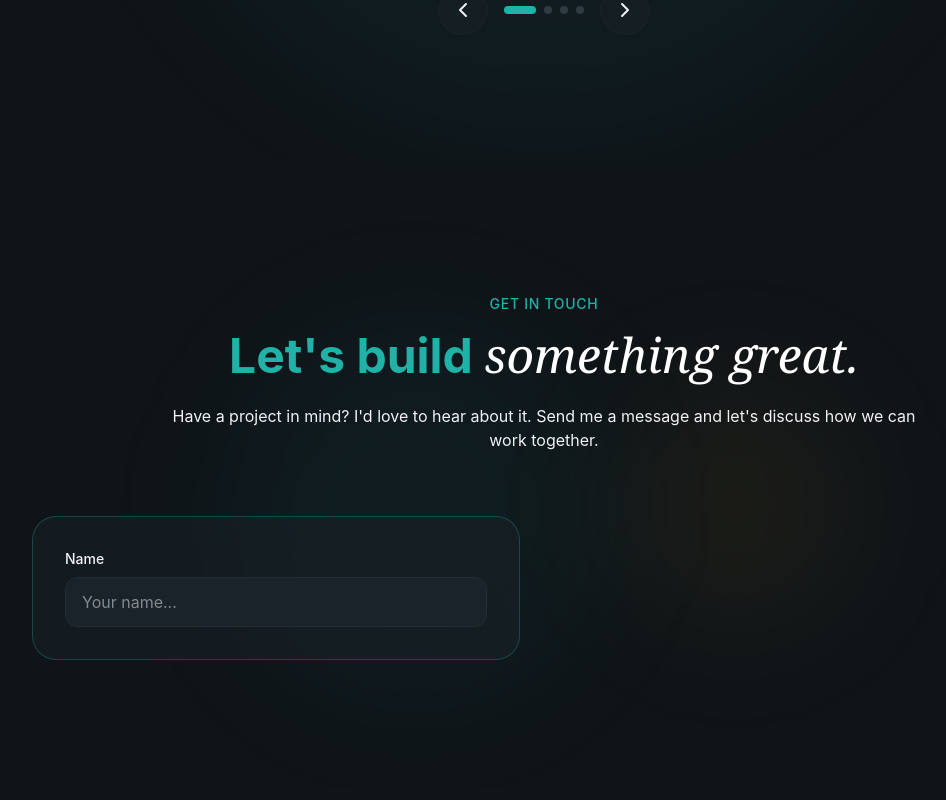
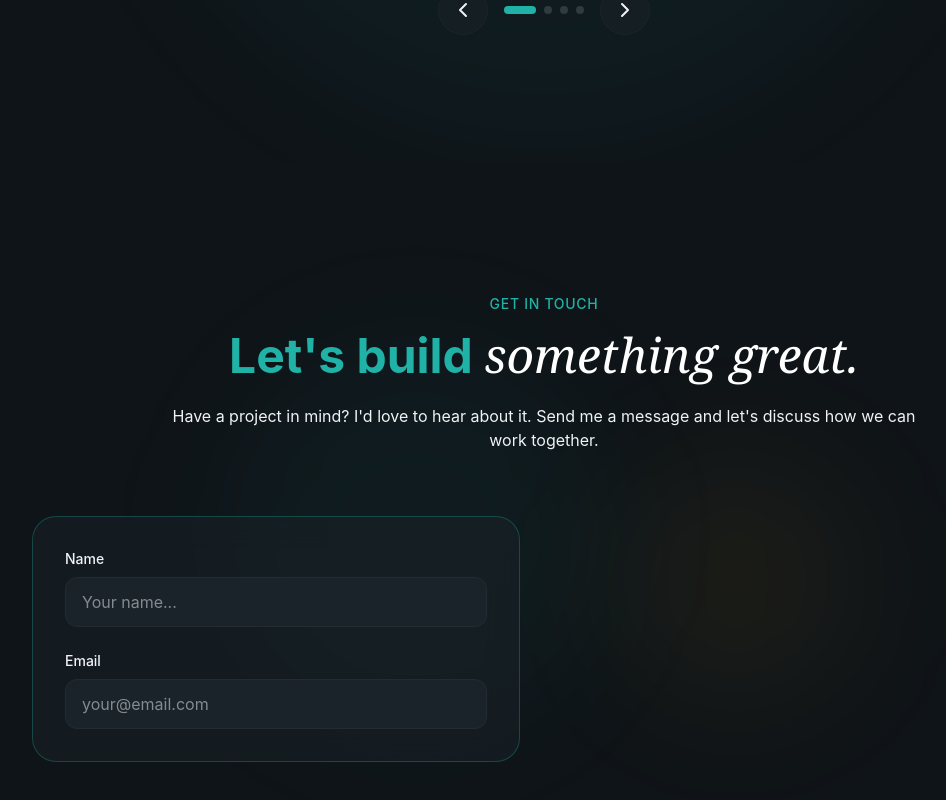
Before and after one commit to Ridzzz0Alam/dev_personal_project, a React (Vite) app: page / in a window 1280 px wide. Shown: the part 7993-8793 px from the top of the page, without its empty margins (96-1042 px from the left). Built offline with nearby package versions, Linux system fonts and the light colour scheme.

Commit message:
added email section

```diff
--- a/src/sections/Contact.jsx
+++ b/src/sections/Contact.jsx
@@ -126,6 +126,24 @@ export const Contact = () =>{
                                 className="w-full px-4 py-3 bg-surface rounded-xl border border-border focus:border-primary focus:ring-1 focus:ring-primary outline-none transition-all"
                                 />
                             </div>
+
+                            <div>
+                                <label
+                                htmlFor="email"
+                                type="email"
+                                className="block text-sm font-medium mb-2">
+                                    Email
+                                </label>
+                                <input
+                                required
+                                placeholder="your@email.com"
+                                value={formData.email}
+                                onChange={(e) =>
+                                    setFormData({ ...formData, email: e.target.value})
+                                }
+                                className="w-full px-4 py-3 bg-surface rounded-xl border border-border focus:border-primary focus:ring-1 focus:ring-primary outline-none transition-all"
+                                />
+                            </div>
                         </form>
                     </div>
                 </div>
```
